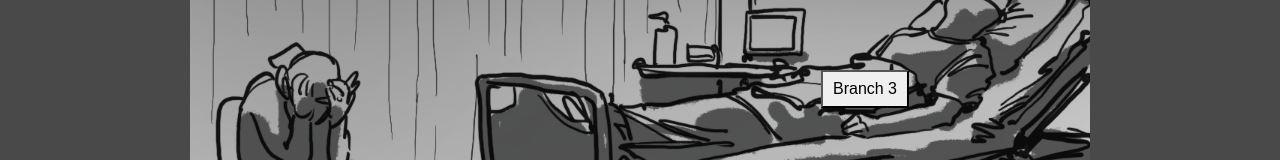
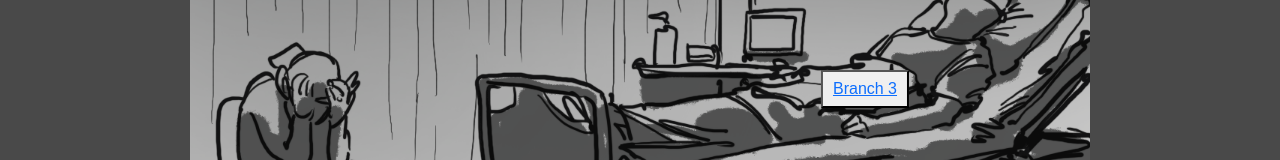
Before and after one commit to RIT-Crowd-Comic/site-content, a Next.js app: page /comic in a window 1280 px wide. Shown: the part 1513-1673 px from the top of the page. Built offline with nearby package versions, Linux system fonts and the light colour scheme; a web font is replaced by a local one.

Commit message:
linked one branch hook to create page for demo purposes

```diff
--- a/src/app/comic/page.tsx
+++ b/src/app/comic/page.tsx
@@ -5,6 +5,7 @@ import "../../styles/read.css";
 import baseFirstPanel from "../../../public/comic-panels/first_panel.png";
 import baseSecondPanel from "../../../public/comic-panels/second_panel.png";
 import baseThirdPanel from "../../../public/comic-panels/third_panel.png";
+import Link from "next/link";
 
 //set the base trunks to display by default on read
 const Read = ({ firstPanelImage = baseFirstPanel, secondPanelImage = baseSecondPanel,
@@ -22,7 +23,7 @@ const Read = ({ firstPanelImage = baseFirstPanel, secondPanelImage = baseSecondP
                 <Image id="third-img" src={thirdPanelImage} alt="" width={900} height={600} />
                 <div className="third-panel-container">
                     <button id="second-branch-hook" className="branch-hook">Branch 2</button>
-                    <button id="third-branch-hook" className="branch-hook">Branch 3</button>
+                    <button id="third-branch-hook" className="branch-hook"><Link href="/comic/create">Branch 3</Link></button>
                 </div>
             </div>
         </div>
```
